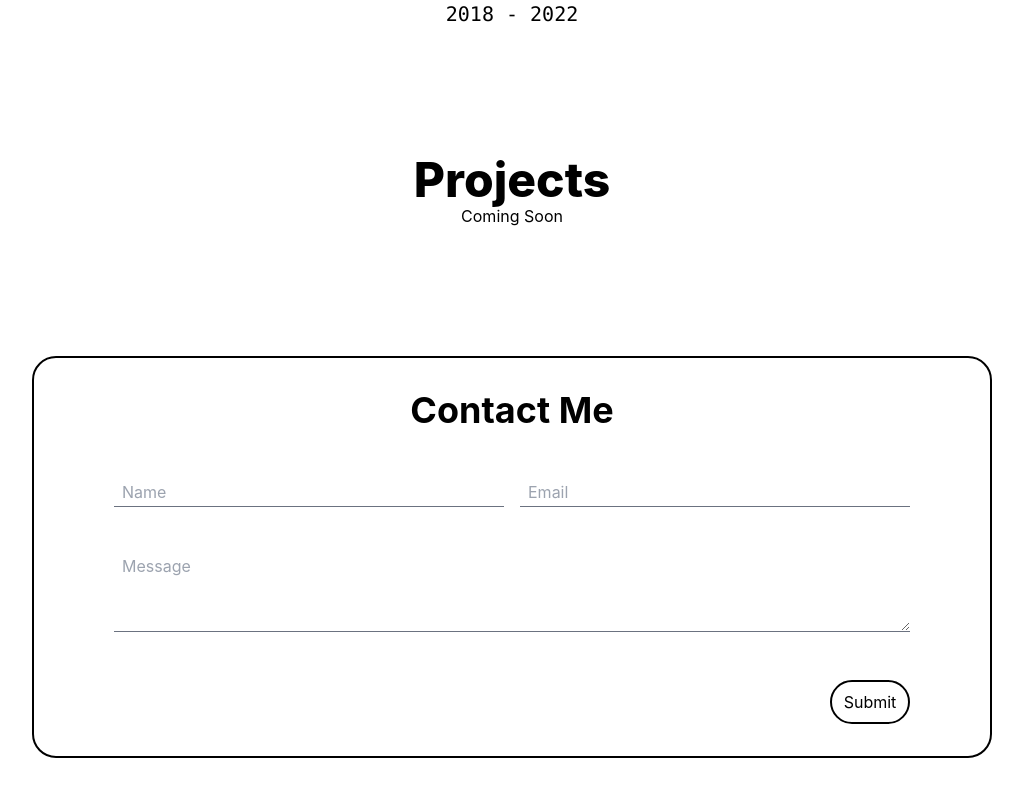
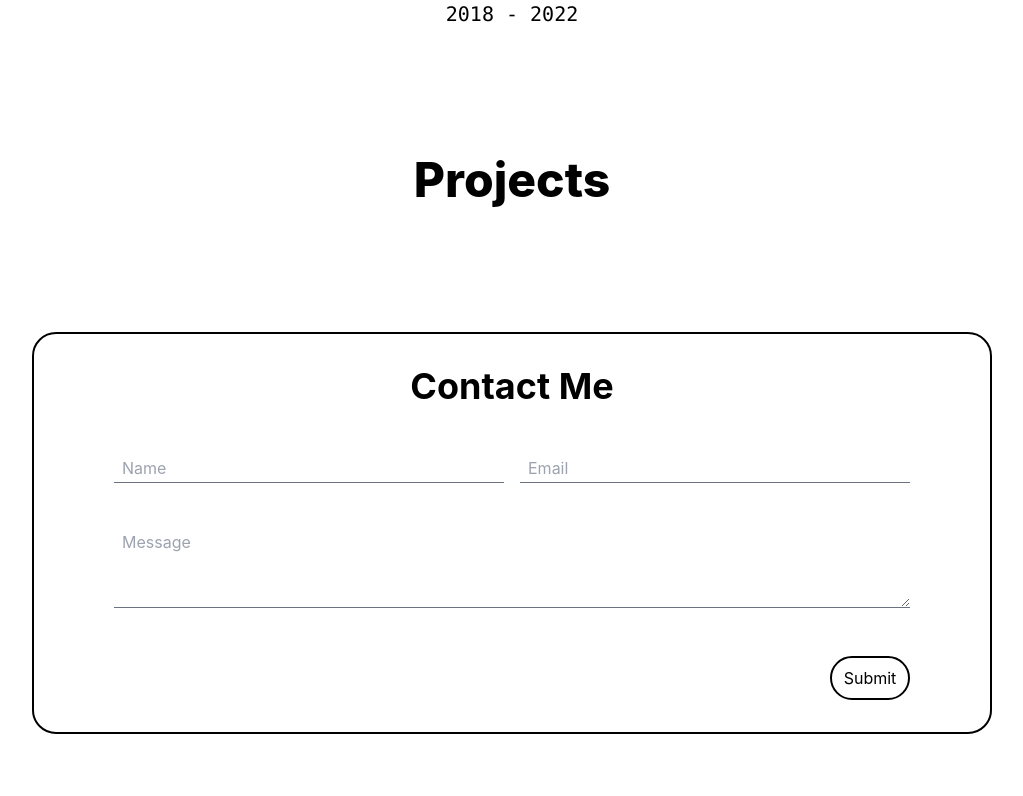
Before and after one commit to timothylam1228/Portfolio, a React (Create React App) app: page / in a window 1280 px wide. Shown: the part 2581-3377 px from the top of the page, without its empty margins (128-1151 px from the left). Built offline with nearby package versions, Linux system fonts and the light colour scheme.

Commit message:
update home page

```diff
--- a/package.json
+++ b/package.json
@@ -1,7 +1,8 @@
 {
   "name": "portfolio",
   "version": "0.1.0",
-  "private": true,
+  "private": false,
+  "homepage": "./",
   "dependencies": {
     "@testing-library/jest-dom": "^5.17.0",
     "@testing-library/react": "^13.4.0",
--- a/src/components/Project.jsx
+++ b/src/components/Project.jsx
@@ -1,12 +1,16 @@
 import Container from "./Container";
 const Project = ({ project }) => {
+
+    const projects = [{
+        name: "0xblanc",
+    }]
     return (
         <Container>
             <div id="projects" className='group text-black transition-all duration-300 ease-in-out'>
                 <h2 className=' font-extrabold text-5xl bg-left-bottom bg-gradient-to-r from-black to-white bg-[length:0%_2px] bg-no-repeat group-hover:bg-[length:100%_2px] transition-all duration-500 ease-out'>Projects</h2>
             </div>
             <div>
-                Coming Soon
+                <div></div>
             </div>
         </Container>
     )
```
